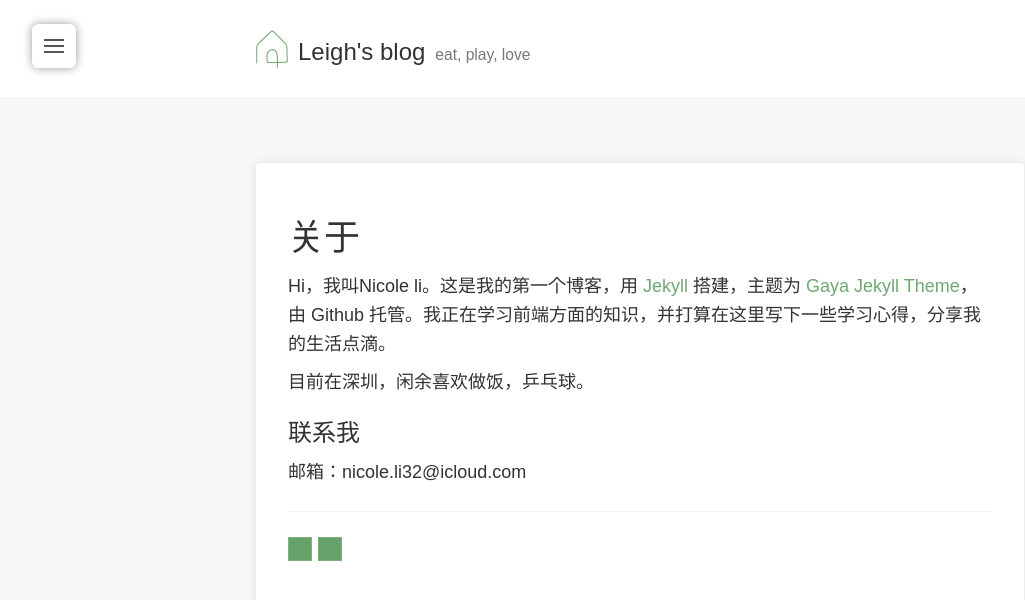
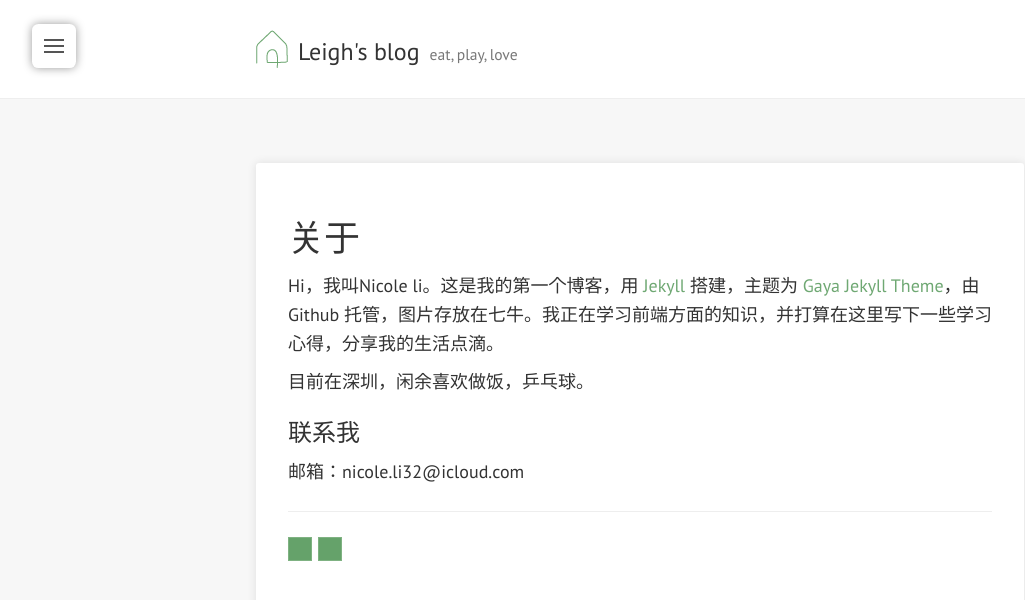
Before and after one commit to leighcc/ideal-waddle, a Jekyll site: the page built from about.md, in a window 1280 px wide. Shown: the top 600 px of the page, without its empty margins (0-1025 px from the left). Built offline with Jekyll 4.4.1, drawn with Linux system fonts in a browser that asks for light colours; nearby versions of some CDN libraries; some web fonts are replaced.

Commit message:
修复360字体库不提供https的问题，修改关于页面

```diff
--- a/_includes/social.html
+++ b/_includes/social.html
@@ -10,7 +10,7 @@
     {% endif %}
 
     <li>
-        <a title="Subscribe via RSS"
+        <a title="RSS订阅"
             href="{{ '/feed.xml' | prepend: site.baseurl | prepend: site.url }}"
             class="rss wc-img-replace" target="_blank">
             RSS
--- a/_layouts/default.html
+++ b/_layouts/default.html
@@ -91,7 +91,7 @@
       /* To avoid render blocking css */
       var cb = function() {
         var l = document.createElement('link'); l.rel = 'stylesheet';
-        l.href = 'http://fonts.useso.com/css?family=PT+Sans';
+        l.href = '../assets/css/fonts/stylesheet.css';
         var h = document.getElementsByTagName('head')[0]; h.parentNode.insertBefore(l, h);
       };
       var raf = requestAnimationFrame || mozRequestAnimationFrame ||
--- a/about.md
+++ b/about.md
@@ -3,7 +3,7 @@ layout: page
 title: 关于
 permalink: /about/
 ---
-Hi，我叫Nicole li。这是我的第一个博客，用 [Jekyll][jekyll] 搭建，主题为 [Gaya Jekyll Theme][Gaya]，由 Github 托管。我正在学习前端方面的知识，并打算在这里写下一些学习心得，分享我的生活点滴。
+Hi，我叫Nicole li。这是我的第一个博客，用 [Jekyll][jekyll] 搭建，主题为 [Gaya Jekyll Theme][Gaya]，由 Github 托管，图片存放在七牛。我正在学习前端方面的知识，并打算在这里写下一些学习心得，分享我的生活点滴。
 
 目前在深圳，闲余喜欢做饭，乒乓球。
 
--- /dev/null
+++ b/assets/css/fonts/stylesheet.css
@@ -0,0 +1,11 @@
+@font-face {
+    font-family: 'PT Sans';
+    src: url('PTS55F-webfont.eot');
+    src: url('PTS55F-webfont.eot?#iefix') format('embedded-opentype'),
+         url('PTS55F-webfont.woff') format('woff'),
+         url('PTS55F-webfont.ttf') format('truetype'),
+         url('PTS55F-webfont.svg#pt_sansregular') format('svg');
+    font-weight: normal;
+    font-style: normal;
+
+}
```
Also changed, not shown: assets/css/fonts/PTS55F-webfont.ttf (added), assets/css/fonts/PTS55F-webfont.woff (added), 2 other files.
